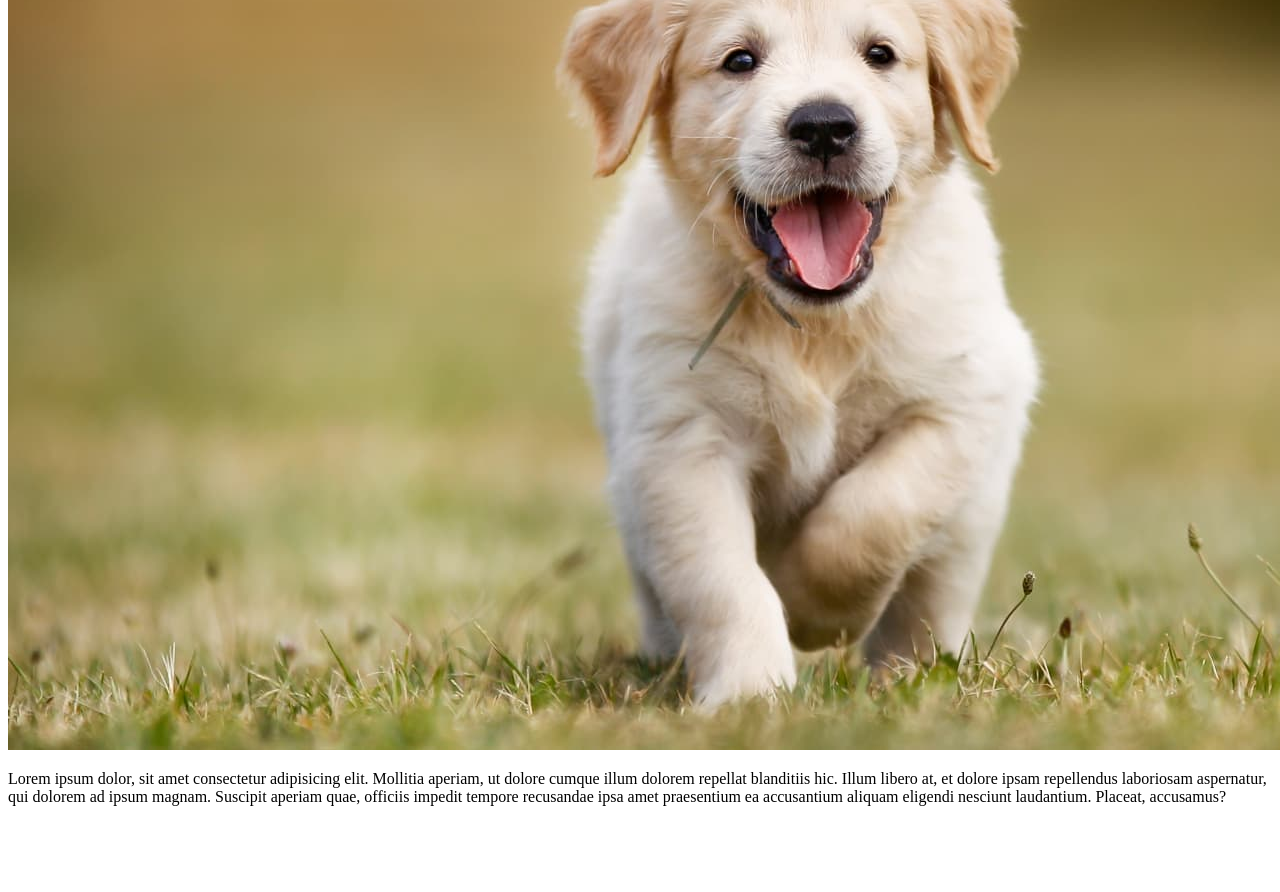
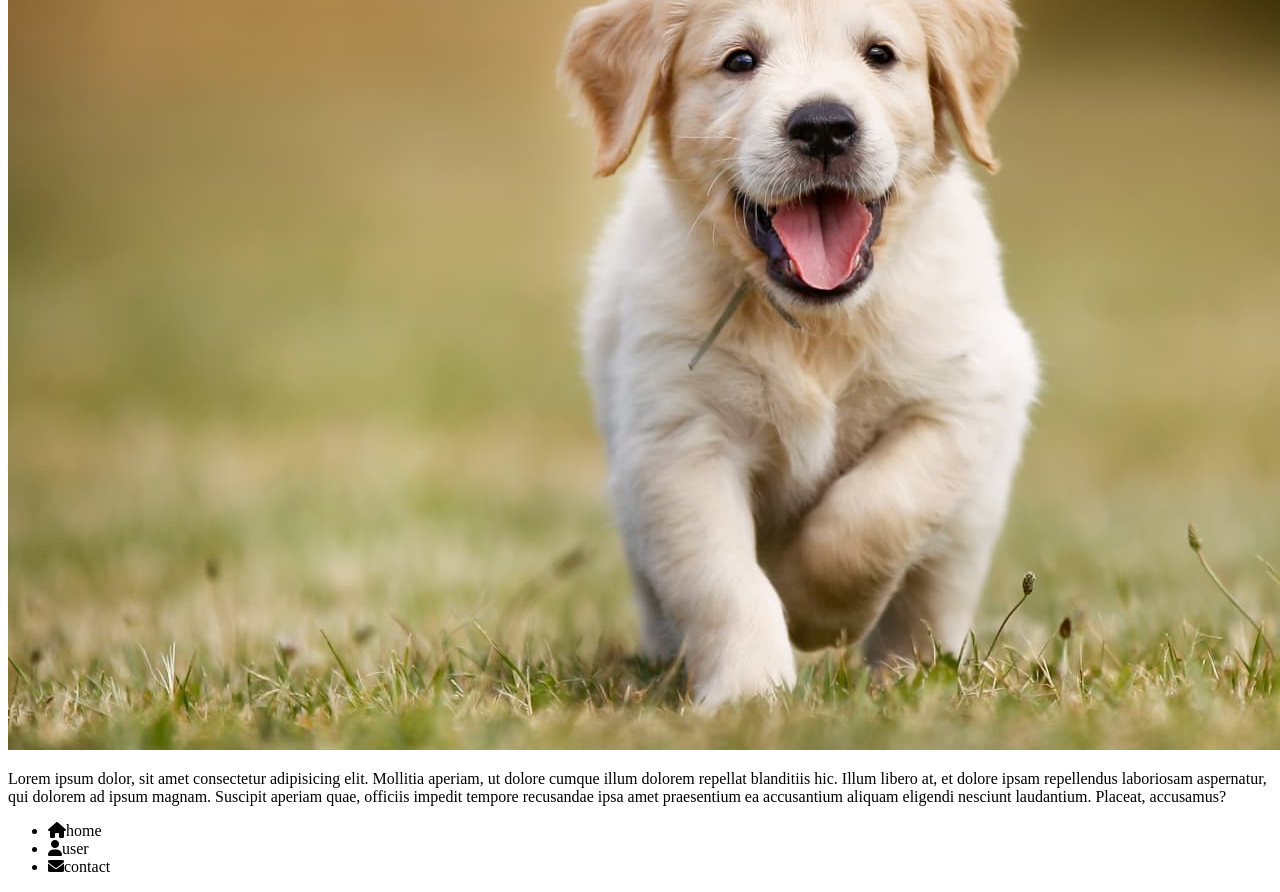
Before and after one commit to Archanach707/Rotating-Navigation, a plain HTML site: page index.html in a window 1280 px wide. Shown: the part 424-1316 px from the top of the page. Before the commit the page ends 1246 px from the top, so only its background shows below. Drawn offline with Linux system fonts and the light colour scheme.

Commit message:
1. making navigations

```diff
--- a/index.html
+++ b/index.html
@@ -34,7 +34,13 @@
     </div>
   </div>
 
-
+  <nav>
+    <ul>
+      <li><i class="fas fa-home"></i>home</li>
+      <li><i class="fas fa-user"></i>user</li>
+      <li><i class="fas fa-envelope"></i>contact</li>
+    </ul>
+  </nav>
   <script src="./js/script.js"></script>
 </body>
 </html>
```
